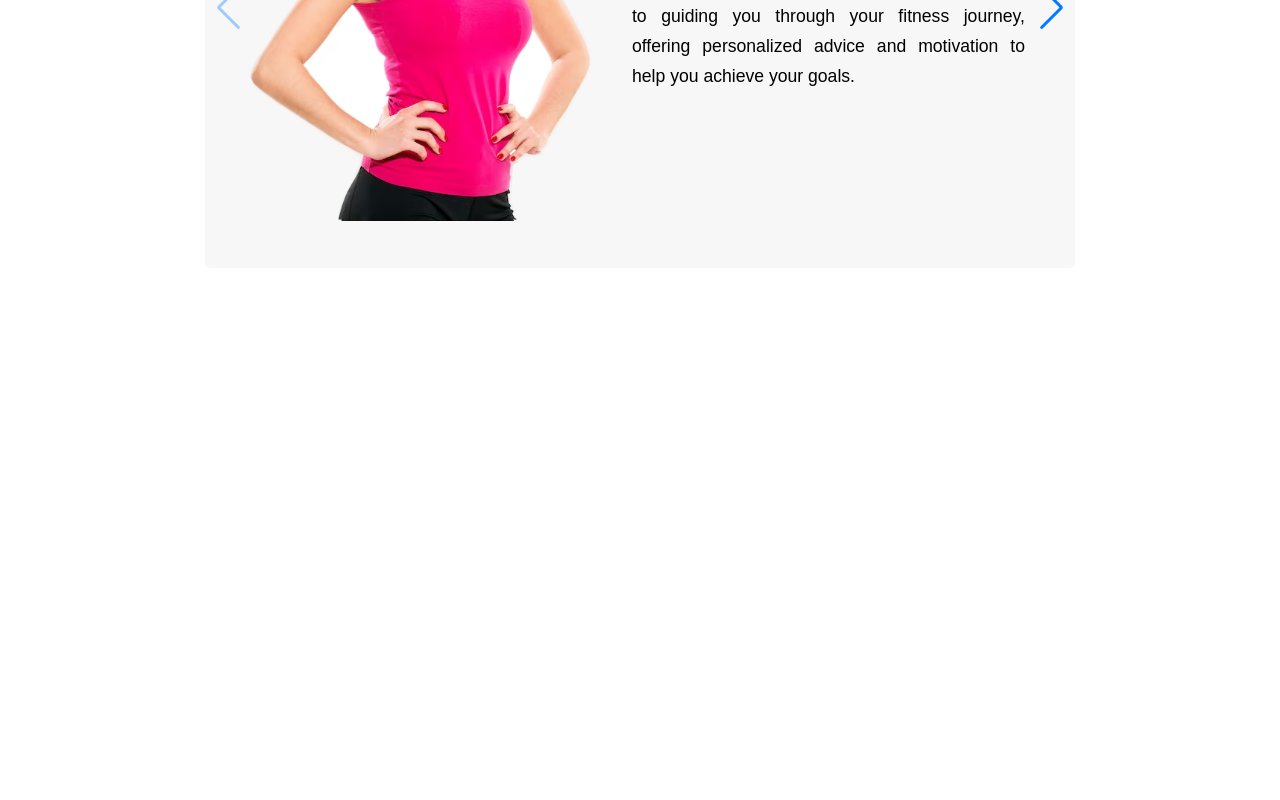
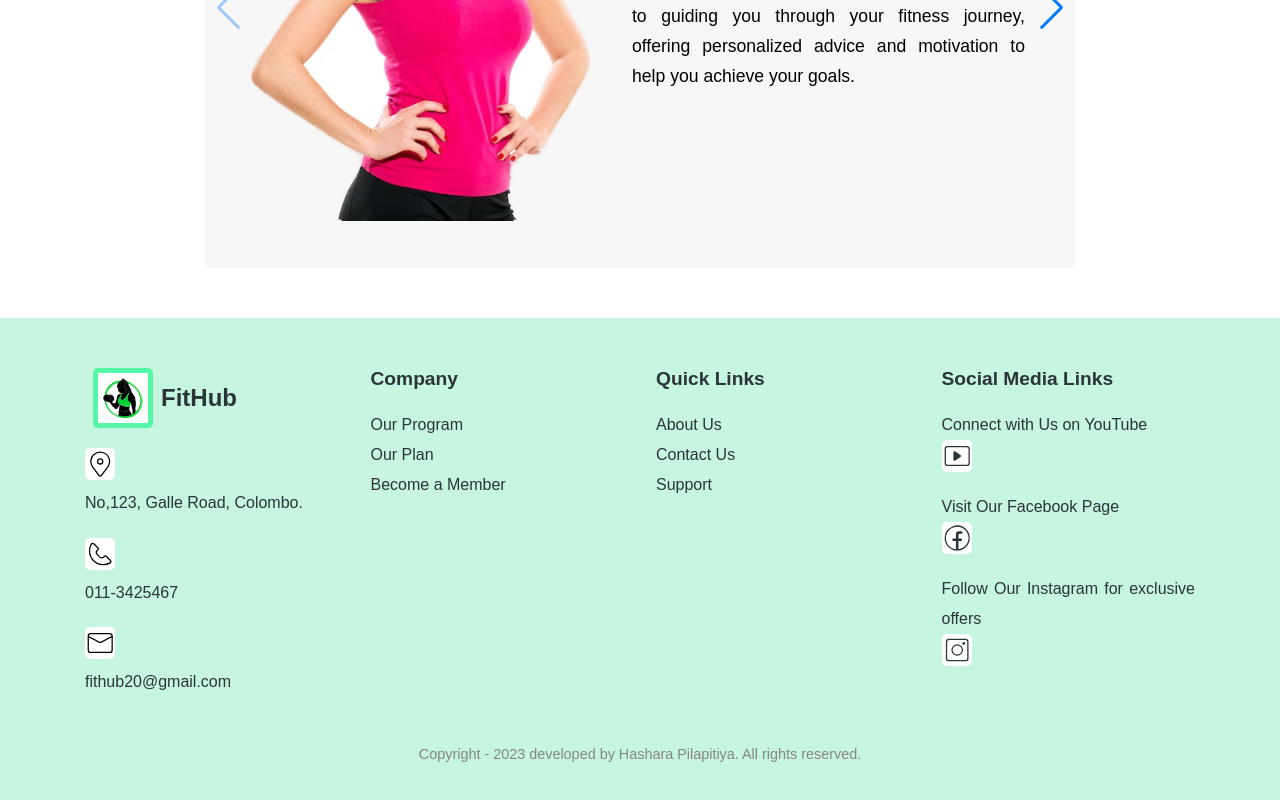
Before and after one commit to Hashara-Pilapitiya/my-app, a React (Create React App) app: page / in a window 1280 px wide. Shown: the part 3043-3843 px from the top of the page. Before the commit the page ends 3361 px from the top, so only its background shows below. Built offline with nearby package versions, Linux system fonts and the light colour scheme; a web font is replaced by a local one.

Commit message:
added footer section

```diff
--- a/src/App.js
+++ b/src/App.js
@@ -1,4 +1,5 @@
 import './App.css';
+import Footer from './Components/Footer/Footer';
 import Header from './Components/Header/Header';
 import Exercises from './Components/UI/Exercises';
 import Hero from './Components/UI/Hero';
@@ -15,6 +16,7 @@ function App() {
   <Start/>
   <Pricing/>
   <Testimonials />
+  <Footer/>
   </>
   );
 }
--- /dev/null
+++ b/src/Components/Footer/Footer.js
@@ -0,0 +1,94 @@
+import React from 'react';
+import '../../Styles/footer.css';
+import logo from '../../Assets/img/image.avif';
+import { CiLocationOn } from "react-icons/ci";
+import { CiPhone } from "react-icons/ci";
+import { CiMail } from "react-icons/ci";
+import { CiYoutube } from "react-icons/ci";
+import { CiFacebook } from "react-icons/ci";
+import { CiInstagram } from "react-icons/ci";
+
+const year = new Date().getFullYear()
+
+const Footer = () => {
+  return <footer className='footer'>
+    <div className='container'>
+        <div className='footer_wrapper'>
+
+            <div className='footer_box'>
+                <div className='logo'>
+                    <div className='logo_img'>
+                        <img src={ logo } alt=''/>
+                    </div>
+                    <h2>FitHub</h2>
+                </div>
+
+                <ul className='contacts'>
+                    <li>
+                        <span><CiLocationOn /></span><p>No,123, Galle Road, Colombo.</p>
+                    </li>
+                    <li>
+                        <span><CiPhone /></span><p>011-3425467</p>
+                    </li>
+                    <li>
+                        <span><CiMail /></span><p>fithub20@gmail.com</p>
+                    </li>
+                </ul>
+
+            </div>
+
+            <div className='footer_box'>
+                <h4>Company</h4>
+                <ul className='footer_links'>
+                    <li>
+                        <a href='#'>Our Program</a>
+                    </li>
+                    <li>
+                        <a href='#'>Our Plan</a>
+                    </li>
+                    <li>
+                        <a href='#'>Become a Member</a>
+                    </li>
+                </ul>
+            </div>
+
+            <div className='footer_box'>
+                <h4>Quick Links</h4>
+                <ul className='footer_links'>
+                    <li>
+                        <a href='#'>About Us</a>
+                    </li>
+                    <li>
+                        <a href='#'>Contact Us</a>
+                    </li>
+                    <li>
+                        <a href='#'>Support</a>
+                    </li>
+                </ul>
+            </div>
+
+            <div className='footer_box'>
+                <h4>Social Media Links</h4>
+                <ul className='footer_links'>
+                    <li>
+                        <a href='#'><p>Connect with Us on YouTube</p><span><CiYoutube /></span></a>
+                    </li>
+                    <li>
+                        <a href='#'><p>Visit Our Facebook Page</p><span><CiFacebook /></span></a>
+                    </li>
+                    <li>
+                        <a href='#'><p>Follow Our Instagram for exclusive offers</p><span><CiInstagram /></span></a>
+                    </li>
+                </ul>
+            </div>
+
+
+        </div>
+
+        <p className='copyright'>Copyright - {year} developed by Hashara Pilapitiya. All rights reserved.</p>
+
+    </div>
+  </footer>
+}
+
+export default Footer;
--- a/src/Components/Header/Header.js
+++ b/src/Components/Header/Header.js
@@ -34,7 +34,6 @@ const Header = () => {
                         <img src={ logo } alt=''/>
                     </div>
                     <h2>FitHub</h2>
-
                 </div>
 
                 {/*menu-section*/}
--- /dev/null
+++ b/src/Styles/footer.css
@@ -0,0 +1,77 @@
+.footer {
+    padding: 50px 0px;
+    background: #c6f5e0;
+}
+
+.footer_wrapper {
+    display: flex;
+    justify-content: space-between;
+    column-gap: 2rem;
+}
+
+.footer_box {
+    width: 30%;
+}
+
+.footer_wrapper p {
+    color: var(--heading-color);
+    line-height: 30px;
+    margin-top: 20px;
+    text-align: justify;
+}
+
+.footer_box h4 {
+    font-size: 1.2rem;
+    color: var(--heading-color);
+    margin-bottom: 20px;
+}
+
+.contacts {
+    margin-top: 20px;
+}
+
+.contacts p {
+    margin-top: 0.5rem;
+    margin-bottom: 1.2rem;
+}
+
+.contacts p:hover {
+    font-size: 1.1rem;
+    font-weight: 700;
+}
+
+.footer_links li {
+    line-height: 30px;
+}
+
+.footer_links li a {
+    color: var(--heading-color);
+}
+
+.footer_links li a:hover {
+    color: rgb(5, 97, 5);
+    font-weight: 700;
+    font-size: 1.1rem;
+}
+
+.contacts li span,
+.footer_links li span {
+    display: flex;
+    width: 12%;
+    background: white;
+    font-size: 2rem;
+    border-radius: 5px;
+}
+
+.footer_links li span:hover,
+.contacts li span:hover {
+    color: white;
+    background: var(--heading-color);
+}
+
+.copyright {
+    margin-top: 30px;
+    text-align: center;
+    color: rgb(136, 133, 133);
+    font-size: 0.9rem;
+}
```
